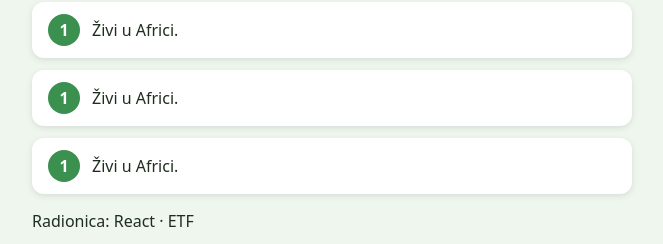
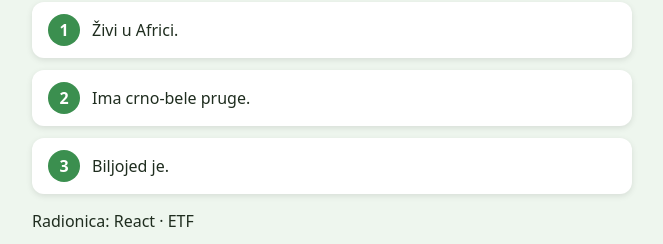
Before and after one commit to Dushenn/animaldle, a React (Vite) app: page / in a window 1280 px wide. Shown: the part 127-371 px from the top of the page, without its empty margins (308-971 px from the left). Built offline with nearby package versions, Linux system fonts and the light colour scheme.

Commit message:
korak 2: props

```diff
--- a/src/App.jsx
+++ b/src/App.jsx
@@ -9,9 +9,9 @@ function App() {
       <Header />
 
       <main className="hints">
-        <HintCard />
-        <HintCard />
-        <HintCard />
+        <HintCard number={1} text="Živi u Africi."/>
+        <HintCard number={2} text="Ima crno-bele pruge."/>
+        <HintCard number={3} text="Biljojed je."/>
       </main>
 
       <Footer />
--- a/src/components/HintCard.jsx
+++ b/src/components/HintCard.jsx
@@ -1,8 +1,19 @@
-export default function HintCard() {
+/* export default function HintCard(props) {
   return (
     <div className="hint-card">
-      <span className="hint-number">1</span>
-      <p className="hint-text">Živi u Africi.</p>
+      <span className="hint-number">{props.number}</span>
+      <p className="hint-text">{props.text}</p>
+    </div>
+  );
+} */
+
+
+//kraca verzija:
+export default function HintCard({number, text}) {
+  return (
+    <div className="hint-card">
+      <span className="hint-number">{number}</span>
+      <p className="hint-text">{text}</p>
     </div>
   );
 }
```
